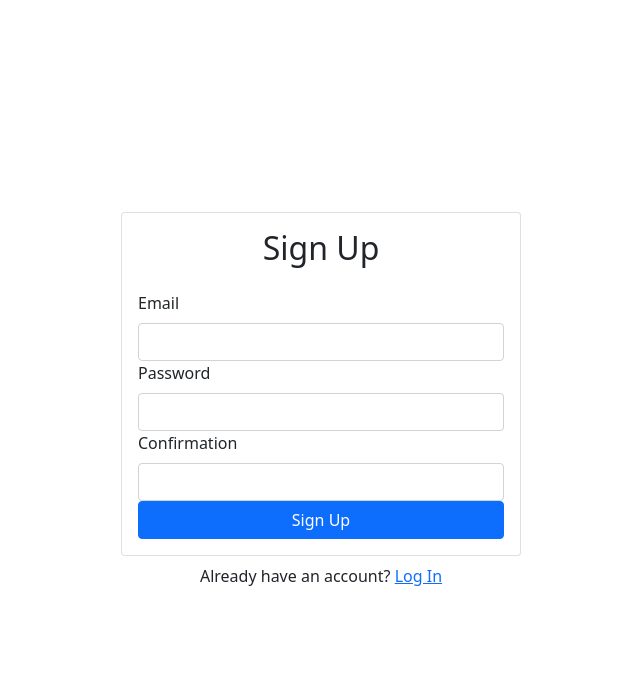
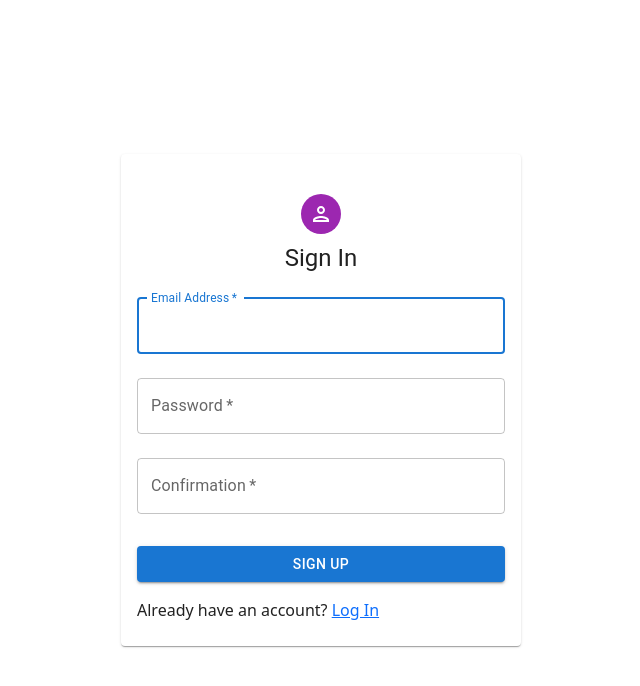
Before and after one commit to Chunghliu/Weather-App, a React (Create React App) app: page /signup in a window 1280 px wide. Shown: the top 686 px of the page, without its empty margins (319-959 px from the left). Built offline with nearby package versions, Linux system fonts and the light colour scheme; no server answers.

Commit message:
Added material-ui library

```diff
--- a/src/components/Dashboard.js
+++ b/src/components/Dashboard.js
@@ -1,5 +1,5 @@
 import React, { useState } from 'react'
-import { Card, Button, Alert } from 'react-bootstrap'
+import { Card, CardContent, Button, Alert } from '@mui/material'
 import { Link, useHistory } from 'react-router-dom'
 import { useAuth } from '../contexts/AuthContext'
 
@@ -22,7 +22,7 @@ export default function Dashboard() {
     return (
         <>
             <Card>
-                <Card.Body>
+                <CardContent>
                 <h2 className="text-center mb-4">Profile</h2>
                 {error && <Alert variant="danger">{error}</Alert>}
                 <strong>Email:</strong>{currentUser.email}
@@ -30,7 +30,7 @@ export default function Dashboard() {
                 mt-3">
                     Update Profile
                 </Link>
-                </Card.Body>
+                </CardContent>
             </Card>
             <div className="w-100 text-center mt-2">
                 <Button variant="link" onClick={handleLogout}>Log Out</Button>
--- a/src/components/Login.js
+++ b/src/components/Login.js
@@ -1,4 +1,5 @@
-import { Form, Button, Card, Alert } from 'react-bootstrap'
+import { Alert, Avatar, Card, CardContent, Button, TextField, Box, Typography, Grid } from '@mui/material'
+import PersonOutlinedIcon from '@mui/icons-material/PersonOutlined';
 import React, { useState, useRef } from 'react'
 import { useAuth } from '../contexts/AuthContext'
 import { Link, useHistory } from 'react-router-dom'
@@ -29,30 +30,59 @@ export default function Login() {
     return (
         <>
             <Card>
-                <Card.Body>
-                    <h2 className="text-center mb-4">Log In</h2>
-                    {error && <Alert variant="danger">{error}</Alert>}
-                    <Form onSubmit={handleSubmit}>
-                        <Form.Group id="email">
-                            <Form.Label>Email</Form.Label>
-                            <Form.Control type="email" ref={emailRef} required />
-                        </Form.Group>
-                        <Form.Group id="password">
-                            <Form.Label>Password</Form.Label>
-                            <Form.Control type="password" ref={passwordRef} required />
-                        </Form.Group>
-                        <Button disabled={loading} className="w-100" type="submit">
-                           Log In
-                        </Button>
-                    </Form>
-                    <div className="w-100 text-center mt-3">
-                        <Link to="/forgot-password">Forgot Password</Link>
-                    </div>
-                </Card.Body>
+                <CardContent>
+                    <Box
+                        sx={{
+                            marginTop: 2,
+                            display: 'flex',
+                            flexDirection: 'column',
+                            alignItems: 'center',
+                        }}
+                    >
+                        <Avatar sx={{ m: 1, bgcolor: 'secondary.main' }}>
+                            <PersonOutlinedIcon />
+                        </Avatar>
+                        <Typography component="h1" variant="h5">
+                            Log In
+                        </Typography>
+                        {error && <Alert variant="danger">{error}</Alert>}
+                        <Box component="form" onSubmit={handleSubmit} noValidate sx={{ mt: 1 }}>
+                            <TextField
+                                margin="normal"
+                                required
+                                fullWidth
+                                id="email"
+                                label="Email Address"
+                                name="email"
+                                autoComplete="email"
+                                autoFocus
+                                inputRef={emailRef}
+                            />
+                            <TextField
+                                margin="normal"
+                                required
+                                fullWidth
+                                name="password"
+                                label="Password"
+                                type="password"
+                                id="password"
+                                autoComplete="current-password"
+                                inputRef={passwordRef}
+                            />
+                            <Button
+                                disabled={loading}
+                                fullWidth
+                                variant="contained"
+                                sx={{ mt: 3, mb: 2 }} type="submit">
+                                Sign Up
+                            </Button>
+                            <Grid item>
+                                Need an account? <Link to="/signup">Sign Up </Link>
+                            </Grid>
+                        </Box>
+                    </Box>
+                </CardContent>
             </Card>
-            <div className="w-100 text-center mt-2">
-               Need an account? <Link to="/signup">Sign Up </Link>
-            </div>
         </>
     )
 }
--- a/src/components/Signup.js
+++ b/src/components/Signup.js
@@ -1,4 +1,8 @@
-import { Form, Button, Card, Alert } from 'react-bootstrap'
+import {
+    Alert, Avatar, Card, CardContent,
+    Button, TextField, Box, Typography, Grid
+} from '@mui/material'
+import PersonOutlinedIcon from '@mui/icons-material/PersonOutlined';
 import React, { useState, useRef } from 'react'
 import { useAuth } from '../contexts/AuthContext'
 import { Link, useHistory } from 'react-router-dom'
@@ -34,31 +38,70 @@ export default function Signup() {
     return (
         <>
             <Card>
-                <Card.Body>
-                    <h2 className="text-center mb-4">Sign Up</h2>
-                    {error && <Alert variant="danger">{error}</Alert>}
-                    <Form onSubmit={handleSubmit}>
-                        <Form.Group id="email">
-                            <Form.Label>Email</Form.Label>
-                            <Form.Control type="email" ref={emailRef} required />
-                        </Form.Group>
-                        <Form.Group id="password">
-                            <Form.Label>Password</Form.Label>
-                            <Form.Control type="password" ref={passwordRef} required />
-                        </Form.Group>
-                        <Form.Group id="password-confirm">
-                            <Form.Label>Confirmation</Form.Label>
-                            <Form.Control type="password" ref={passwordConfirmRef} required />
-                        </Form.Group>
-                        <Button disabled={loading} className="w-100" type="submit">
-                            Sign Up
-                        </Button>
-                    </Form>
-                </Card.Body>
+                <CardContent maxWidth="xs">
+                    <Box
+                        sx={{
+                            marginTop: 2,
+                            display: 'flex',
+                            flexDirection: 'column',
+                            alignItems: 'center',
+                        }}
+                    >
+                        <Avatar sx={{ m: 1, bgcolor: 'secondary.main' }}>
+                            <PersonOutlinedIcon />
+                        </Avatar>
+                        <Typography component="h1" variant="h5">
+                            Sign In
+                        </Typography>
+                        {error && <Alert variant="danger">{error}</Alert>}
+                        <Box component="form" onSubmit={handleSubmit} noValidate sx={{ mt: 1 }}>
+                            <TextField
+                                margin="normal"
+                                required
+                                fullWidth
+                                id="email"
+                                label="Email Address"
+                                name="emailRef"
+                                autoComplete="emailRef"
+                                autoFocus
+                                inputRef={emailRef}
+                            />
+                            <TextField
+                                margin="normal"
+                                required
+                                fullWidth
+                                name="password"
+                                label="Password"
+                                type="password"
+                                id="passwordRef"
+                                autoComplete="current-password"
+                                inputRef={passwordRef}
+                            />
+                            <TextField
+                                margin="normal"
+                                required
+                                fullWidth
+                                name="passwordConfirm"
+                                label="Confirmation"
+                                type="password"
+                                id="password"
+                                autoComplete="current-password"
+                                inputRef={passwordConfirmRef}
+                            />
+                            <Button
+                                disabled={loading}
+                                fullWidth
+                                variant="contained"
+                                sx={{ mt: 3, mb: 2 }} type="submit">
+                                Sign Up
+                            </Button>
+                            <Grid item>
+                                Already have an account? <Link to="/login"> Log In </Link>
+                            </Grid>
+                        </Box>
+                    </Box>
+                </CardContent>
             </Card>
-            <div className="w-100 text-center mt-2">
-                Already have an account? <Link to="/login"> Log In </Link>
-            </div>
         </>
     )
 }
```
